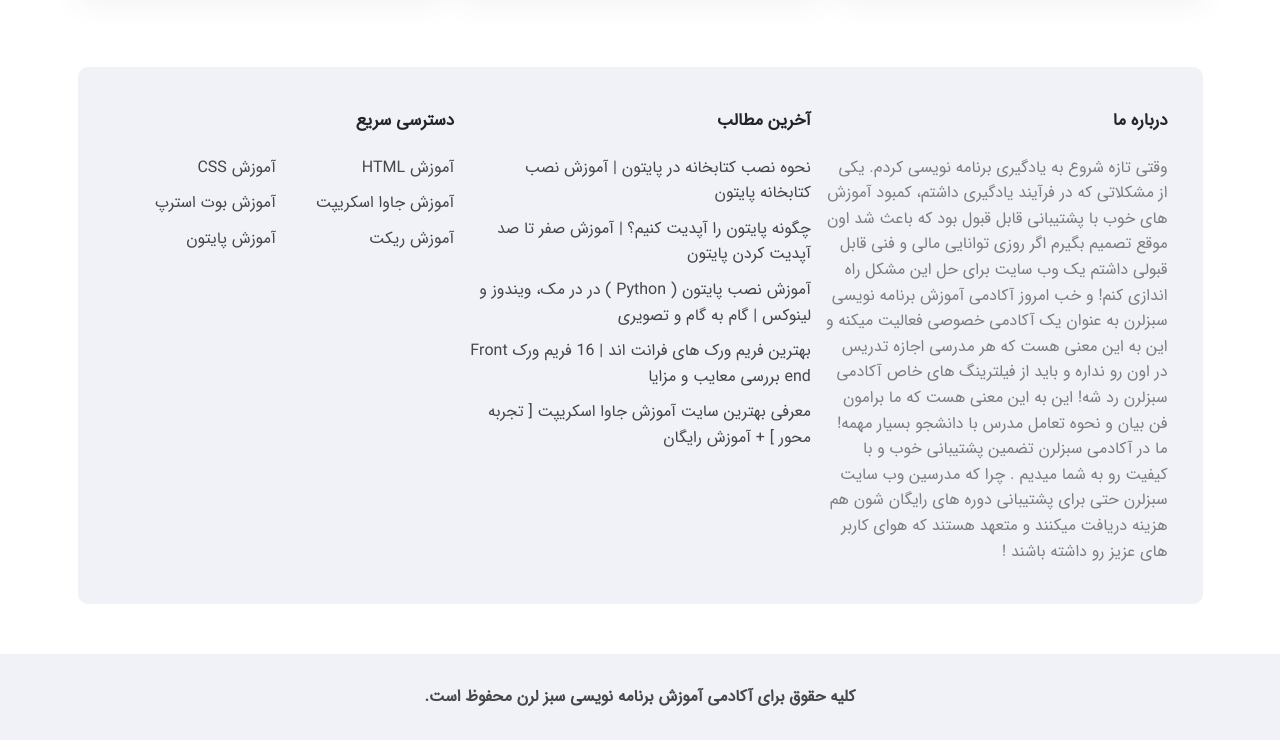
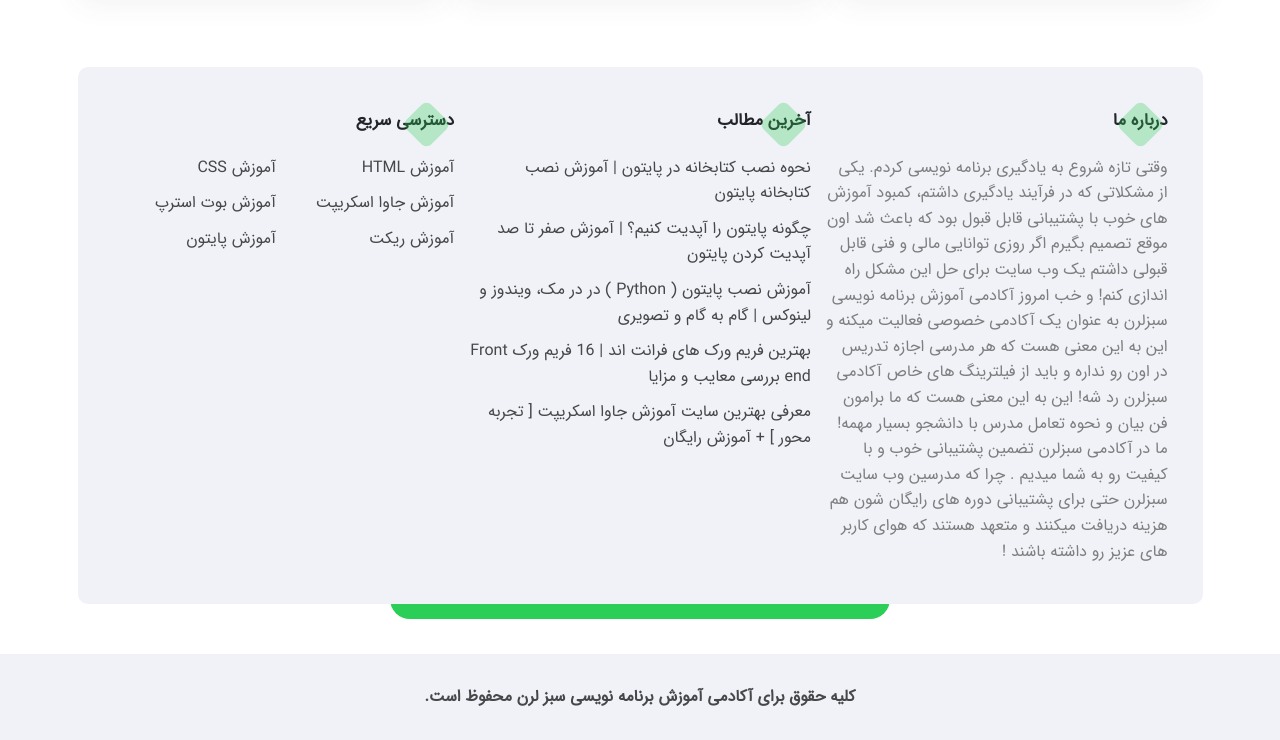
Before and after one commit to masih445/My-sabz-learn, a plain HTML site: page Project/index.html in a window 1280 px wide. Shown: the part 3719-4459 px from the top of the page. Drawn offline with Linux system fonts and the light colour scheme.

Commit message:
footer-pseudo

```diff
--- a/Project/css/index.css
+++ b/Project/css/index.css
@@ -595,12 +595,39 @@ i {
   margin-bottom: 5rem;
 }
 
+.footer-widgets::before{
+  content: "";
+  position: absolute;
+  right: 0;
+  left: 0;
+  margin: 0 auto;
+  height: 4rem;
+  width: 50rem;
+  background-color: var(--primary-color);
+  z-index: -1;
+  bottom: -1.5rem;
+  border-radius: 5rem;
+
+}
+
 .footer-widgets__title {
   display: block;
   font-size: 1.7rem;
   font-weight: bold;
   margin-bottom: 2rem;
   position: relative;
+}
+
+.footer-widgets__title::before{
+  content: "";
+  position: absolute;
+  width: 3.5rem;
+  height: 3.5rem;
+  background-color: var(--primary-color);
+  border-radius: 0.7rem;
+  right: 1rem;
+  opacity: 0.3;
+  transform: rotate(45deg);
 }
 
 .footer-widgets__text {
```
